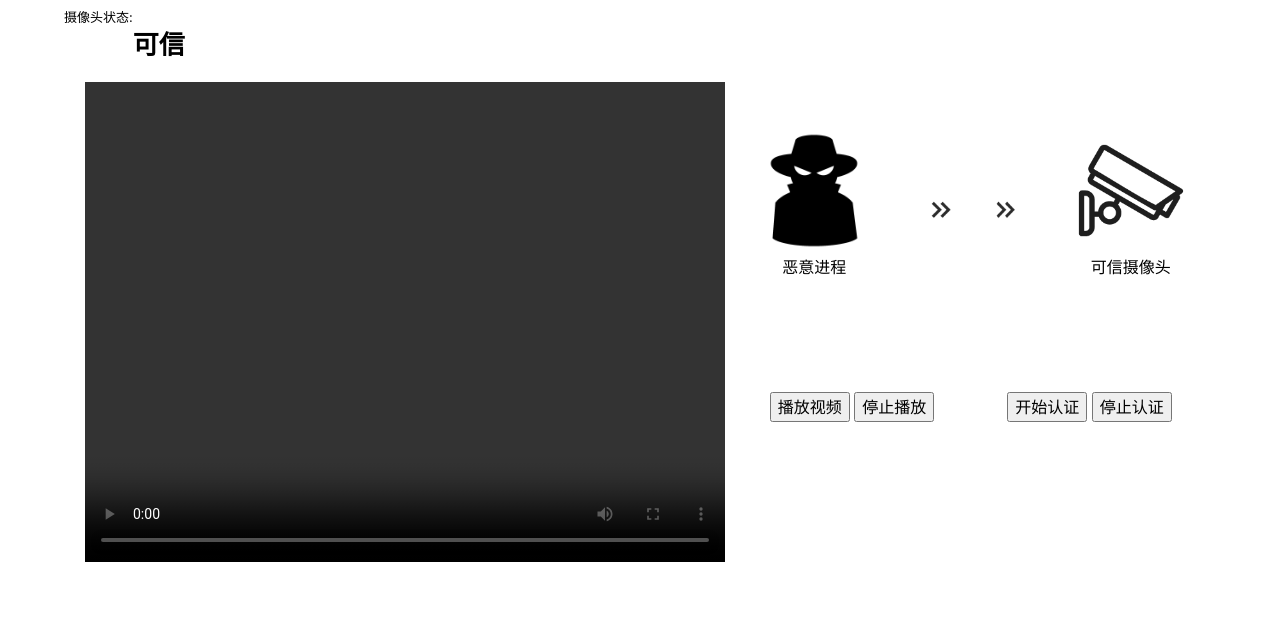
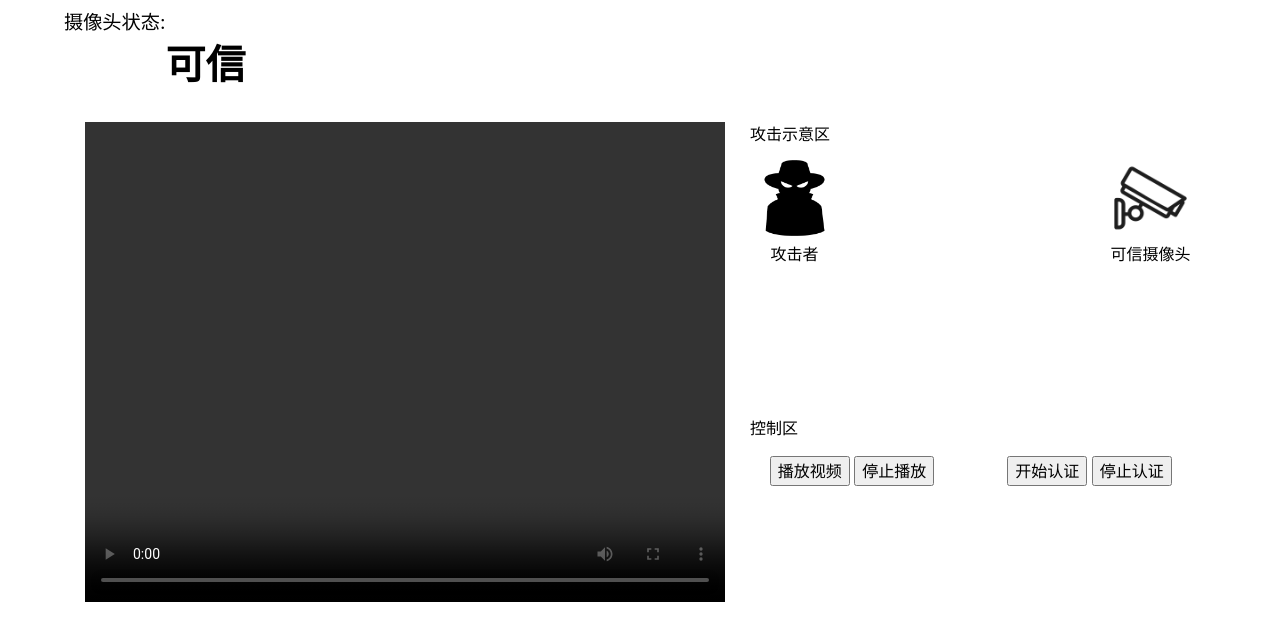
Before and after one commit to GamerLee6/camera-live, a Django app: template templates/weblive.html in a window 1280 px wide. Shown: the top 641 px of the page. Run offline with Django 3.2, Linux system fonts and the light colour scheme; the template is opened without the code that fills it, so the values that code supplies are empty.

Commit message:
new animation

```diff
--- a/templates/weblive.html
+++ b/templates/weblive.html
@@ -14,8 +14,8 @@
     <div>
         <div class="mainContainer">
             <div class="url-input">
-                <label>摄像头状态:</label>
-                <h1 id="status">可信</h1>
+                <label style="font-size: 1.2rem">摄像头状态:</label>
+                <h1 id="status" style="font-size: 2.5rem">可信</h1>
             </div>
 
             <div class="container">
@@ -26,37 +26,48 @@
                         </video>
                     </div>
                     <div class="col-lg-5">
-                        <div class="row justify-content-md-center" style="display: flex; justify-content: center; align-items: Center; margin-top: 10%;">
-                            <div class="col-md-4">
+                        <label>攻击示意区</label>
+                        <div class="row justify-content-md-center" style="display: flex; justify-content: center; align-items: Center; margin-bottom: 30%;">
+                            <div class="col-md-3">
                                 <div id="attackDiv" style="display: flex; justify-content: center; align-items: Center; ">
                                     <img id="atkpng-attacking" src="../static/img/attacking.png" style="max-width: 100%; display: none;">
                                     <img id="atkpng-waiting" src="../static/img/waiting.png" style="max-width: 100%; display: block;">
                                 </div>
-                                <p style="display: flex; justify-content: center; align-items: Center;">恶意进程</p>
+                                <p style="display: flex; justify-content: center; align-items: Center;">攻击者</p>
                             </div>
-                            <div class="col-md-4" style="display: flex; justify-content: center; align-items: Center; ">
-                                <div class="col-md" style="display: flex; justify-content: center; align-items: Center;">
+                            <!-- <div class="col-md" style="display: flex; justify-content: center; align-items: Center; "> -->
+                                <!-- <div class="col-md" style="display: flex; justify-content: center; align-items: Center;">
                                     <img id="arrow1black" src="../static/img/right_arrow.png"
-                                        style="max-width: 100%; display: block;">
+                                        style="max-width: 150%; display: block;">
                                     <img id="arrow1red" src="../static/img/red_right_arrow.png"
-                                        style="max-width: 100%; display: none;">
+                                        style="max-width: 150%; display: none;">
                                 </div>
                                 <div class="col-md" style="display: flex; justify-content: center; align-items: Center;">
                                     <img id="arrow2black" src="../static/img/right_arrow.png"
-                                        style="max-width: 100%; display: block;">
+                                        style="max-width: 150%; display: block;">
                                     <img id="arrow2red" src="../static/img/red_right_arrow.png"
-                                        style="max-width: 100%; display: none;">
+                                        style="max-width: 150%; display: none;">
+                                </div> -->
+                                <div class="col-md-2" style="display: flex; justify-content: center; align-items: Center; ">
+                                    <img id="evil1" src="../static/img/emoticons-color_devil.png" style="max-width: 120%; display: none;">
+                                </div>
+                                <div class="col-md-2" style="display: flex; justify-content: center; align-items: Center; ">
+                                    <img id="evil2" src="../static/img/emoticons-color_devil.png" style="max-width: 120%; display: none;">
+                                </div>
+                                <div class="col-md-2" style="display: flex; justify-content: center; align-items: Center; ">
+                                    <img id="evil3" src="../static/img/emoticons-color_devil.png" style="max-width: 120%; display: none;">
                                 </div>
 
-                            </div>
-                            <div class="col-md-4">
+                            <!-- </div> -->
+                            <div class="col-md-3">
                                 <div style="display: flex; justify-content: center; align-items: Center; ">
                                     <img src="../static/img/SurveillanceCamera.png" style="max-width: 100%;">
                                 </div>
                                 <p style="display: flex; justify-content: center; align-items: Center;">可信摄像头</p>
                             </div>
                         </div>
-                        <div class="row justify-content-md-center" style="margin-top: 20%;">
+                        <label>控制区</label>
+                        <div class="row justify-content-md-center" style="margin-top: 0%;">
                             <div class="controls col-md-5">
                                 <button id="startVideoBt">播放视频</button>
                                 <button id="stopVideoBt">停止播放</button>
```
Also changed, not shown: camera_auth/views.py (+7 -7 lines), static/js/myfun.js (+36 -4 lines), static/img/emoticons-color_devil.png (added).
